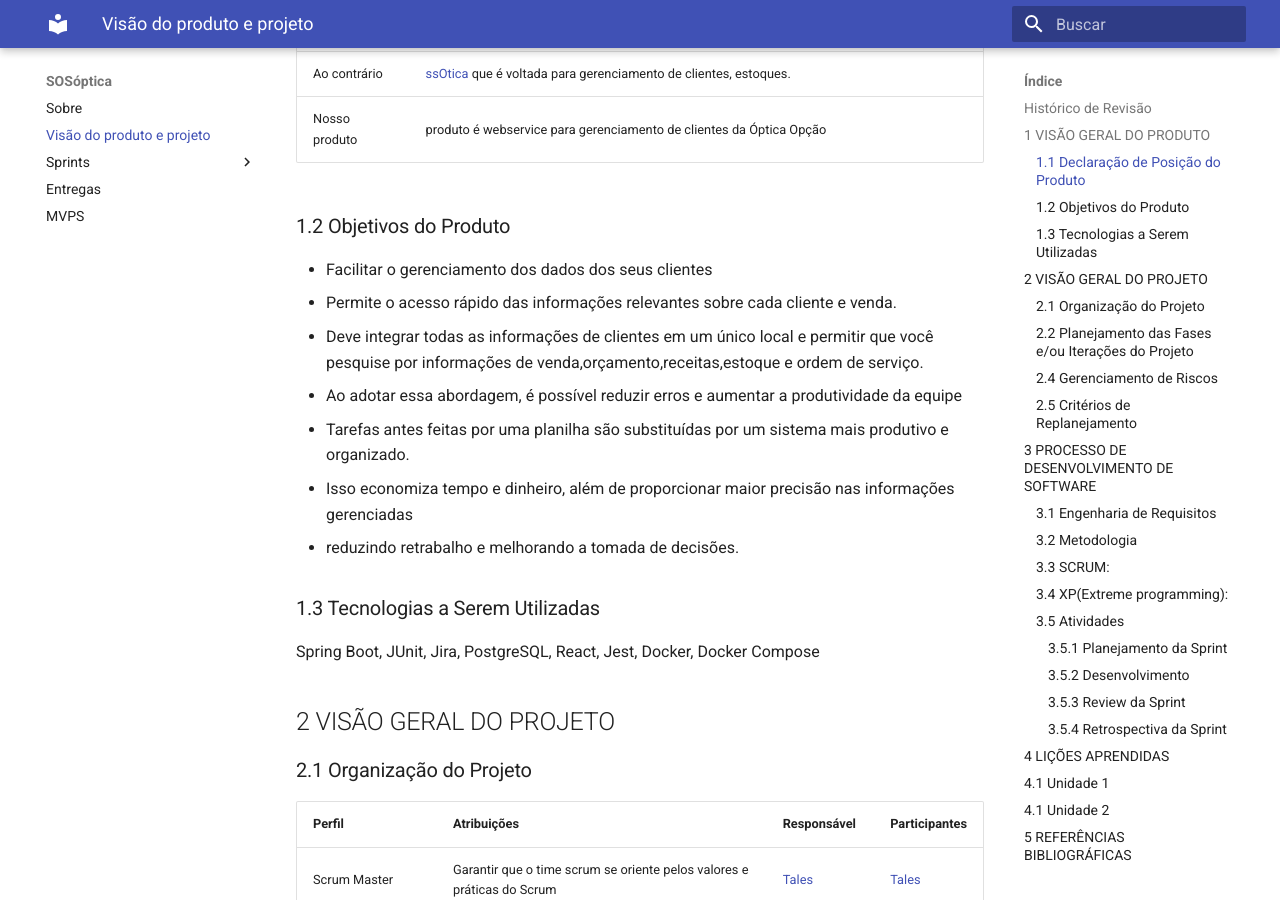
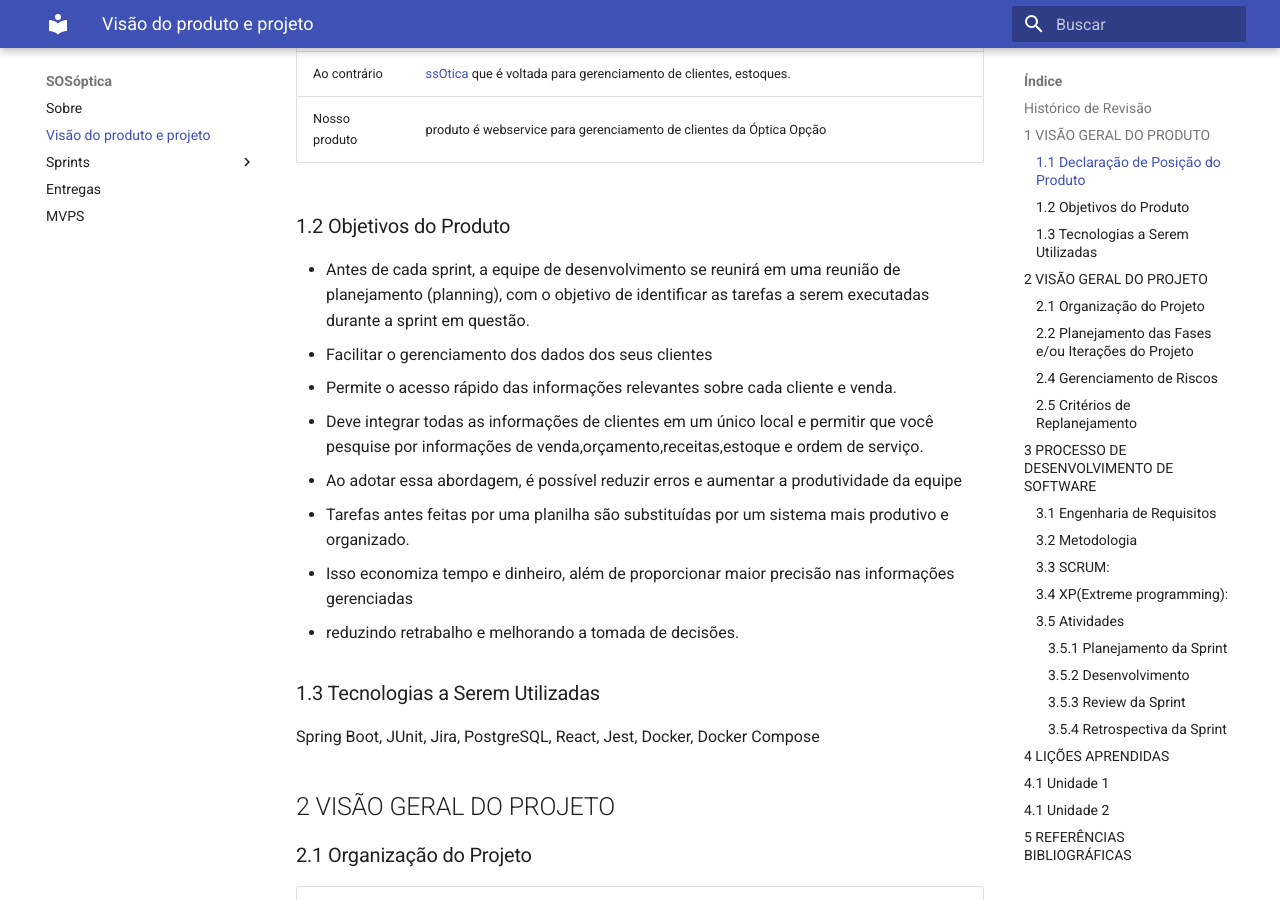
Before and after one commit to mdsreq-fga-unb/2023.1-SOSOptica, an MkDocs documentation site: the page built from docs/visao.md, in a window 1280 px wide and 900 px high, scrolled down 879 px. Built offline with MkDocs 1.6.1 and Material for MkDocs 9.7.7, drawn with Linux system fonts in a browser that asks for light colours; nearby versions of some CDN libraries.

Commit message:
Update visao.md

```diff
--- a/docs/visao.md
+++ b/docs/visao.md
@@ -24,6 +24,7 @@
 | Nosso produto | produto é webservice para gerenciamento de clientes da Óptica Opção |
 
 ### 1.2 Objetivos do Produto
+  - Antes de cada sprint, a equipe de desenvolvimento se reunirá em uma reunião de planejamento (planning), com o objetivo de identificar as tarefas a serem executadas durante a sprint em questão.
 - Facilitar o gerenciamento dos dados dos seus clientes
 - Permite o acesso rápido das informações relevantes sobre cada cliente e venda.
 - Deve integrar todas as informações de clientes em um único local e permitir que você pesquise por informações de venda,orçamento,receitas,estoque e ordem de serviço.
```
